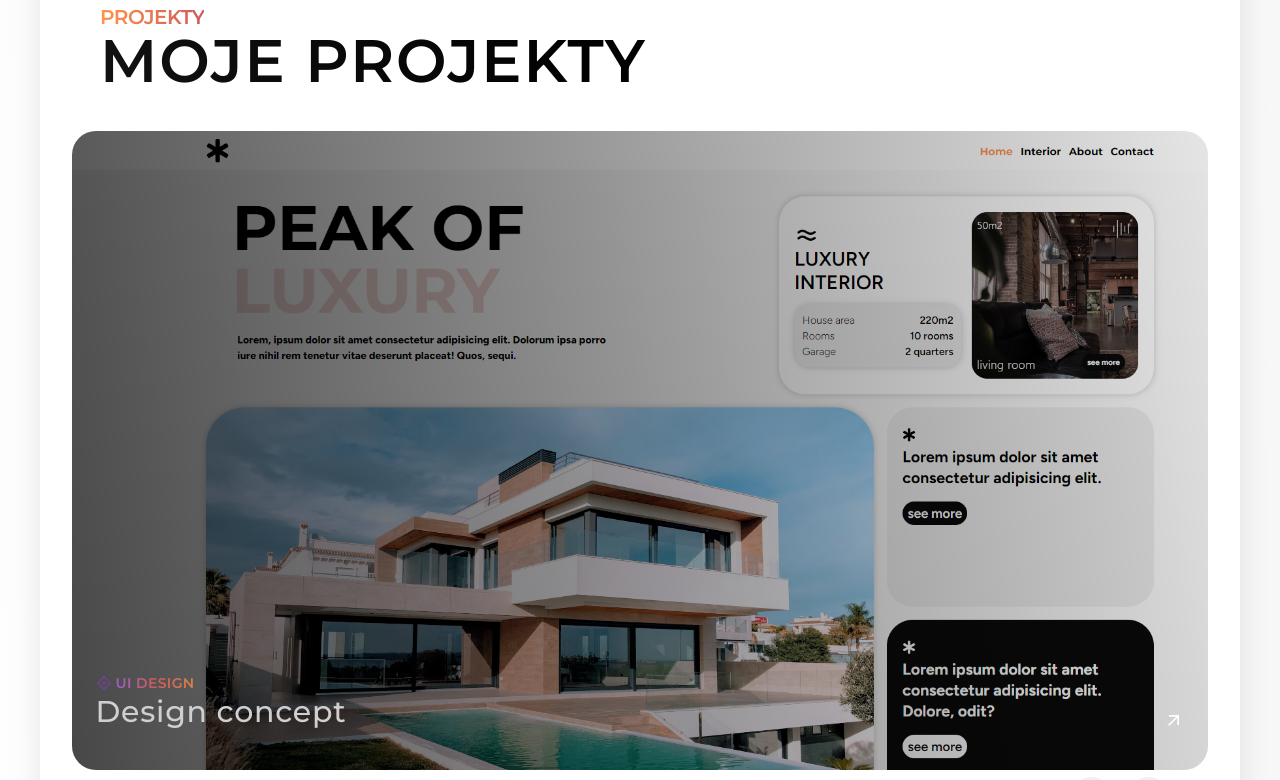
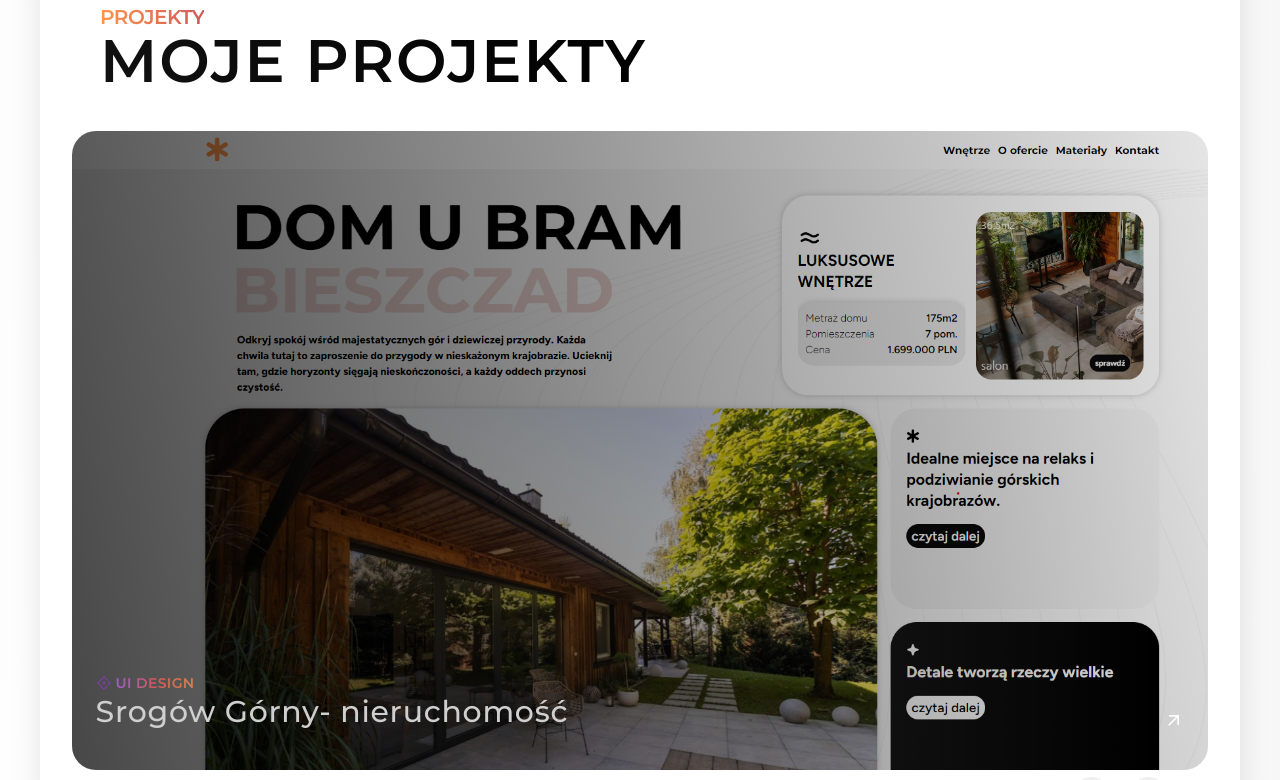
Before and after one commit to K0ntek/JakubKontek, a React (Vite) app in the folder Kontek/: page / in a window 1280 px wide. Shown: the part 3700-4480 px from the top of the page. Built offline with nearby package versions, Linux system fonts and the light colour scheme; a web font is replaced by a local one.

Commit message:
Update Projects.jsx

```diff
--- a/Kontek/src/components/Projects.jsx
+++ b/Kontek/src/components/Projects.jsx
@@ -12,6 +12,7 @@ import carpentry from '/carpentryImage.png'
 import homesell from '/homesellBrzysky.png'
 import uiConcept from '/uiConcept.png'
 import examplneLanding from '/examplneLanding.png'
+import srogow from '/srogow.png'
 
 const Projects = () => {
     const projectNav = [
@@ -20,6 +21,15 @@ const Projects = () => {
             link: 'https://project-z4xl.onrender.com/',
             title: 'LGTHNK',
             desc: 'w trakcie budowy',
+            secondary: '#ff9352',
+            shadow: '0px 0px 20px #15633f',
+            id: ""
+        },
+        {
+            img: srogow,
+            link: 'https://srogowgorny.onrender.com',
+            title: 'Srogów Górny- nieruchomość',
+            desc: '',
             secondary: '#ff9352',
             shadow: '0px 0px 20px #15633f',
             id: ""
```
